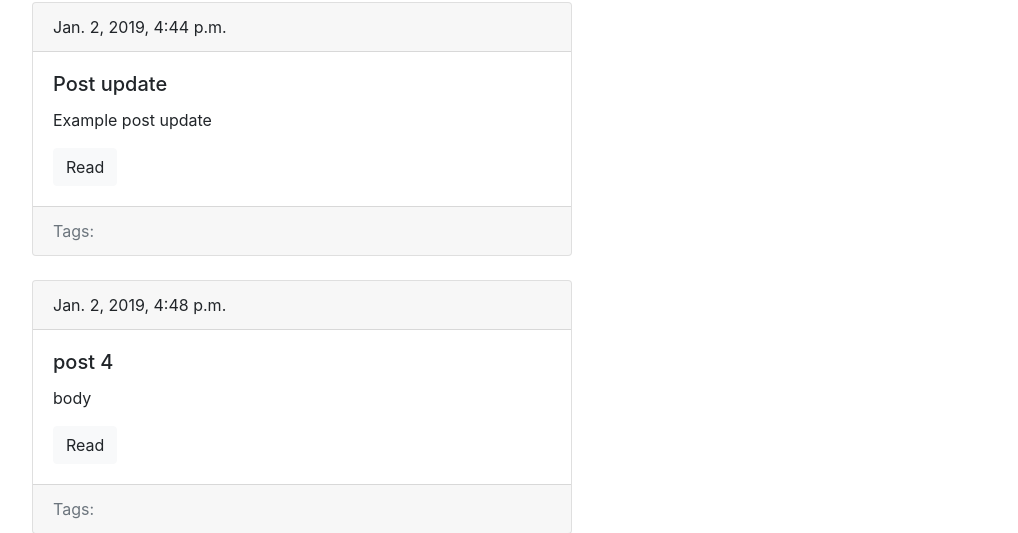
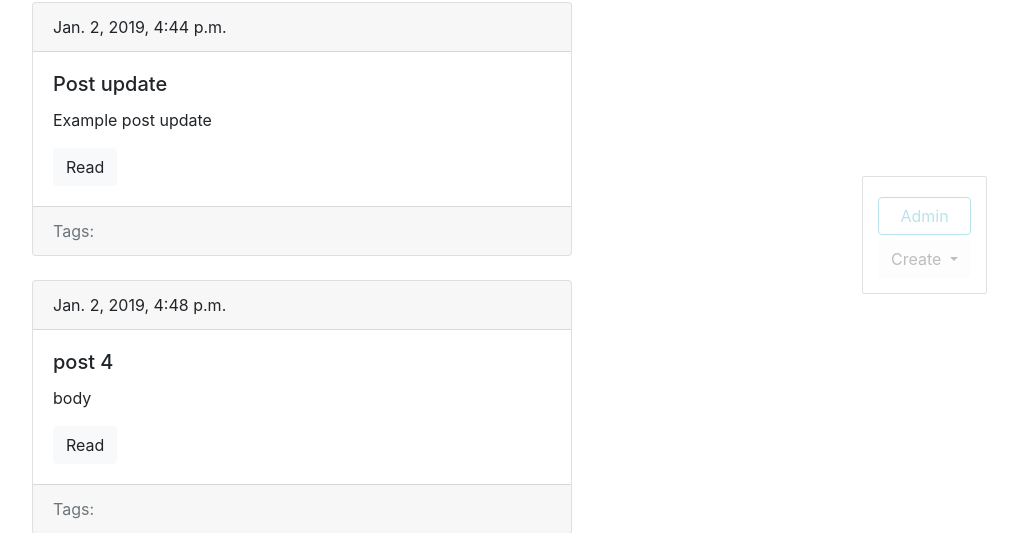
Before and after one commit to alexSmkh/intro_to_django, a Django app: page /blog/ in a window 1280 px wide. Shown: the part 476-1009 px from the top of the page, without its empty margins (243-1261 px from the left). Run offline with Django 3.2, Linux system fonts and the light colour scheme; data comes from the database, SQL or seed files in the repository; both versions use the stored data as it was after the commit; data that the repository does not hold is empty; some libraries are stand-ins or nearby versions.

Commit message:
Added a dropdown toogle for to create a post/tag. Aded redirect from startpage to url /blog/.

```diff
--- a/blogengine/blog/models.py
+++ b/blogengine/blog/models.py
@@ -23,7 +23,7 @@ class Post(models.Model):
         return reverse('post_detail_url', kwargs={'slug': self.slug})
 
     def get_update_url(self):
-        return reverse('post_update_url', kwargs={'slug': self})
+        return reverse('post_update_url', kwargs={'slug': self.slug})
 
     def get_delete_url(self):
         return reverse('post_delete_url', kwargs={'slug': self.slug})
--- a/blogengine/blog/templates/blog/base_blog.html
+++ b/blogengine/blog/templates/blog/base_blog.html
@@ -1 +1,19 @@
 {% extends 'base.html' %}
+
+{% block admin-panel %}
+<div class="btn-group">
+  <button class="btn btn-light dropdown-toggle" type="button" id="dropdownMenuButton" data-toggle="dropdown" aria-haspopup="true" aria-expanded="false">
+    Create
+  </button>
+  <div class="dropdown-menu" aria-labelledby="dropdownMenuButton">
+    <a class="dropdown-item" href="{% url 'post_create_url' %}">Post</a>
+    <a class="dropdown-item" href="{% url 'tag_create_url' %}">Tag</a>
+  </div>
+</div>
+<a href="{{ admin_object.get_update_url }}"
+   class="btn btn-light edit"
+   style="{% if detail %} display: block;{% endif %}">Edit</a>
+<a href="{{ admin_object.get_delete_url }}"
+   class="btn btn-danger delete"
+   style="{% if detail %} display: block;{% endif %}">Delete</a>
+{% endblock %}
--- a/blogengine/blogengine/settings.py
+++ b/blogengine/blogengine/settings.py
@@ -119,3 +119,6 @@ USE_TZ = True
 # https://docs.djangoproject.com/en/2.1/howto/static-files/
 
 STATIC_URL = '/static/'
+STATICFILES_DIRS = [
+    os.path.join(BASE_DIR, 'static')
+]
--- a/blogengine/blogengine/urls.py
+++ b/blogengine/blogengine/urls.py
@@ -16,11 +16,13 @@ Including another URLconf
 from django.contrib import admin
 from django.urls import path
 from django.urls import include
+from .views import redirect_blog
 
 
 
 
 urlpatterns = [
+    path('', redirect_blog),
     path('admin/', admin.site.urls),
     path('blog/', include('blog.urls'))
 ]
--- /dev/null
+++ b/blogengine/static/css/styles.css
@@ -0,0 +1,23 @@
+.admin-panel {
+    border: 1px solid #999;
+    border-radius: 2px;
+    position: fixed;
+    right: 50px;
+    bottom: 30px;
+    opacity: 0.3;
+    padding: 15px;
+
+}
+
+.admin-panel:hover {
+    opacity: 1;
+    }
+
+.admin-panel a {
+    display: block;
+    margin: 5px 0;
+}
+
+a.edit, a.delete {
+    display: none;
+}
--- a/blogengine/templates/base.html
+++ b/blogengine/templates/base.html
@@ -1,20 +1,26 @@
+{% load static %}
 <!DOCTYPE html>
 <html lang="en">
 <head>
     <meta charset="UTF-8">
     <title>Title</title>
+    <script src="https://code.jquery.com/jquery-3.3.1.slim.min.js" integrity="sha384-q8i/X+965DzO0rT7abK41JStQIAqVgRVzpbzo5smXKp4YfRvH+8abtTE1Pi6jizo" crossorigin="anonymous"></script>
+    <script src="https://cdnjs.cloudflare.com/ajax/libs/popper.js/1.14.6/umd/popper.min.js" integrity="sha384-wHAiFfRlMFy6i5SRaxvfOCifBUQy1xHdJ/yoi7FRNXMRBu5WHdZYu1hA6ZOblgut" crossorigin="anonymous"></script>
+    <script src="https://stackpath.bootstrapcdn.com/bootstrap/4.2.1/js/bootstrap.min.js" integrity="sha384-B0UglyR+jN6CkvvICOB2joaf5I4l3gm9GU6Hc1og6Ls7i6U/mkkaduKaBhlAXv9k" crossorigin="anonymous"></script>
     <link rel="stylesheet"
           href="https://stackpath.bootstrapcdn.com/bootstrap/4.2.1/css/bootstrap.min.css"
           integrity="sha384-GJzZqFGwb1QTTN6wy59ffF1BuGJpLSa9DkKMp0DgiMDm4iYMj70gZWKYbI706tWS"
           crossorigin="anonymous">
+    <link rel="stylesheet" href="{% static 'css/styles.css' %}">
     <title>
         {% block title %}
-            Blog Engine
+        Blog Engine
         {% endblock %}
     </title>
 </head>
 <body>
-<nav class="navbar navbar-expand-lg navbar-light" style="background-color: #e3f2fd;">
+<nav class="navbar navbar-expand-lg navbar-light"
+     style="background-color: #e3f2fd;">
     <button class="navbar-toggler" type="button" data-toggle="collapse"
             data-target="#navbarTogglerDemo01"
             aria-controls="navbarTogglerDemo01" aria-expanded="false"
@@ -48,10 +54,15 @@
     <div class="row">
         <div class="col-6 offset-md-2">
             {% block content %}
-                There is any content
+            There is any content
             {% endblock %}
         </div>
     </div>
 </div>
+
+<div class="admin-panel align-items-center">
+    <a href="/admin" class="btn btn-outline-info">Admin</a>
+    {% block admin-panel %}{% endblock %}
+</div>
 </body>
 </html>
```
Also changed, not shown: blogengine/blog/utils.py (+10 -3 lines), blogengine/blogengine/views.py (+6 -2 lines), blogengine/db.sqlite3.
